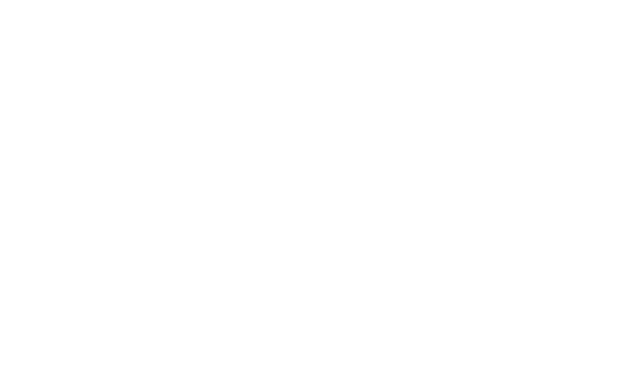
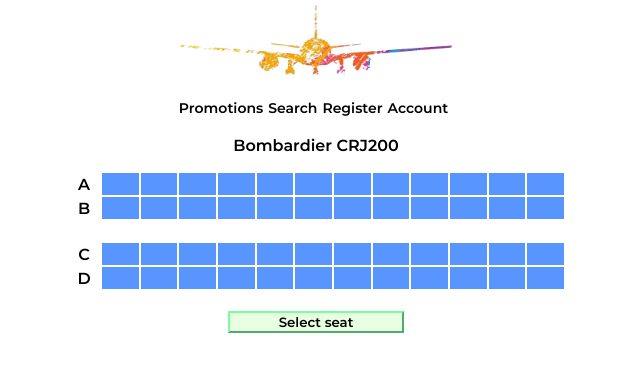
Before and after one commit to ilkatkov/flightpool, a plain HTML site: page seat.html in a window 1280 px wide. Shown: the whole page, without its empty margins (324-964 px from the left). Drawn offline with Linux system fonts and the light colour scheme.

Commit message:
added seat and register

```diff
--- a/register.html
+++ b/register.html
@@ -0,0 +1,83 @@
+<!DOCTYPE html>
+<html lang="en">
+
+<head>
+    <meta charset="UTF-8">
+    <meta name="viewport" content="width=device-width, initial-scale=1.0">
+    <link rel="stylesheet" href="styles/style.css">
+    <title>FlightPool</title>
+</head>
+
+<body>
+    <div class="header_div">
+        <img src="img/logo.png" class="test-0-logo">
+        <div class="nav_div">
+            <a href="#promotions">
+                <p class="test-0-nav-1">Promotions</p>
+            </a>
+            <a href="#search">
+                <p class="test-0-nav-2">Search</p>
+            </a>
+            <a href="#register">
+                <p class="test-0-nav-3">Register</p>
+            </a>
+            <a href="#account">
+                <p class="test-0-nav-4">Account</p>
+            </a>
+        </div>
+    </div>
+    <p>Register</p>
+    <div class="search_div">
+        <form action="." method="POST">
+            <table class="register_table">
+                <tr>
+                    <td class="input_label">
+                        Name
+                    </td>
+                    <td>
+                        <input type="text" class="test-2-name">
+                    </td>
+
+
+                </tr>
+                <tr>
+                    <td class="input_label">
+                        Surname</td>
+                    <td>
+                        <input type="text" class="test-2-last">
+                    </td>
+
+                </tr>
+                <tr>
+                    <td class="input_label">
+                        Passport number</td>
+                    <td>
+                        <input type="text" class="test-2-doc">
+                    </td>
+                </tr>
+                <tr>
+                    <td class="input_label">
+                        Phone</td>
+                    <td>
+                        <input type="text" class="test-2-phone">
+                    </td>
+                </tr>
+                <tr>
+                    <td class="input_label">
+                        Password</td>
+                    <td><input type="password" class="test-2-pass"></td>
+
+                </tr>
+                <tr>
+                    <td class="input_label">
+                        Repeat password</td>
+                    <td><input type="password" class="test-2-pass2">
+                    </td>
+                </tr>
+            </table>
+            <input type="submit" value="Complete" class="test-2-btn">
+        </form>
+    </div>
+</body>
+
+</html>
--- a/seat.html
+++ b/seat.html
@@ -0,0 +1,98 @@
+<!DOCTYPE html>
+<html lang="en">
+
+<head>
+    <meta charset="UTF-8">
+    <meta name="viewport" content="width=device-width, initial-scale=1.0">
+    <link rel="stylesheet" href="styles/style.css">
+    <title>FlightPool</title>
+</head>
+
+<body>
+    <div class="header_div">
+        <img src="img/logo.png" class="test-0-logo">
+        <div class="nav_div">
+            <a href="#promotions">
+                <p class="test-0-nav-1">Promotions</p>
+            </a>
+            <a href="#search">
+                <p class="test-0-nav-2">Search</p>
+            </a>
+            <a href="#register">
+                <p class="test-0-nav-3">Register</p>
+            </a>
+            <a href="#account">
+                <p class="test-0-nav-4">Account</p>
+            </a>
+        </div>
+    </div>
+    <p>Bombardier CRJ200</p>
+    <table class="fs_rows">
+        <tr id="f_row">
+            <td class="alpha">A</td>
+            <td class="seat"></td>
+            <td class="seat"></td>
+            <td class="seat"></td>
+            <td class="seat"></td>
+            <td class="seat"></td>
+            <td class="seat"></td>
+            <td class="seat"></td>
+            <td class="seat"></td>
+            <td class="seat"></td>
+            <td class="seat"></td>
+            <td class="seat"></td>
+            <td class="seat"></td>
+        </tr>
+        <tr id="s_row">
+            <td class="alpha">B</td>
+            <td class="seat"></td>
+            <td class="seat"></td>
+            <td class="seat"></td>
+            <td class="seat"></td>
+            <td class="seat"></td>
+            <td class="seat"></td>
+            <td class="seat"></td>
+            <td class="seat"></td>
+            <td class="seat"></td>
+            <td class="seat"></td>
+            <td class="seat"></td>
+            <td class="seat"></td>
+        </tr>
+    </table>
+    <table class="tfo_rows">
+        <tr id="t_row">
+            <td class="alpha">C</td>
+            <td class="seat"></td>
+            <td class="seat"></td>
+            <td class="seat"></td>
+            <td class="seat"></td>
+            <td class="seat"></td>
+            <td class="seat"></td>
+            <td class="seat"></td>
+            <td class="seat"></td>
+            <td class="seat"></td>
+            <td class="seat"></td>
+            <td class="seat"></td>
+            <td class="seat"></td>
+        </tr>
+        <tr id="fo_row">
+            <td class="alpha">D</td>
+            <td class="seat"></td>
+            <td class="seat"></td>
+            <td class="seat"></td>
+            <td class="seat"></td>
+            <td class="seat"></td>
+            <td class="seat"></td>
+            <td class="seat"></td>
+            <td class="seat"></td>
+            <td class="seat"></td>
+            <td class="seat"></td>
+            <td class="seat"></td>
+            <td class="seat"></td>
+        </tr>
+    </table>
+    <input type="submit" value="Select seat" class="select_seat">
+
+</body>
+
+</html>
--- a/styles/style.css
+++ b/styles/style.css
@@ -308,3 +308,46 @@ a:link {
     width: 176px;
     margin-bottom: 10px;
 }
+
+.test-2-btn {
+    margin: 0 auto;
+    font-family: 'Montserrat';
+    background-color: #e9ffe1;
+    border-color: #79ffa1;
+    width: 176px;
+    margin-bottom: 10px;
+}
+
+.alpha {
+    width: 30px;
+}
+
+.seat {
+    background-color: #5895ff;
+    height: 20px;
+}
+
+.fs_rows,
+.tfo_rows {
+    margin-bottom: 20px;
+}
+
+.select_seat {
+    margin: 0 auto;
+    font-family: 'Montserrat';
+    background-color: #e9ffe1;
+    border-color: #79ffa1;
+    width: 176px;
+    margin-bottom: 10px;
+}
+
+.input_label {
+    text-align: left;
+}
+
+.register_table {
+    margin: 0 auto;
+    margin-top: 10px;
+    margin-bottom: 10px;
+    width: 70%;
+}
```
